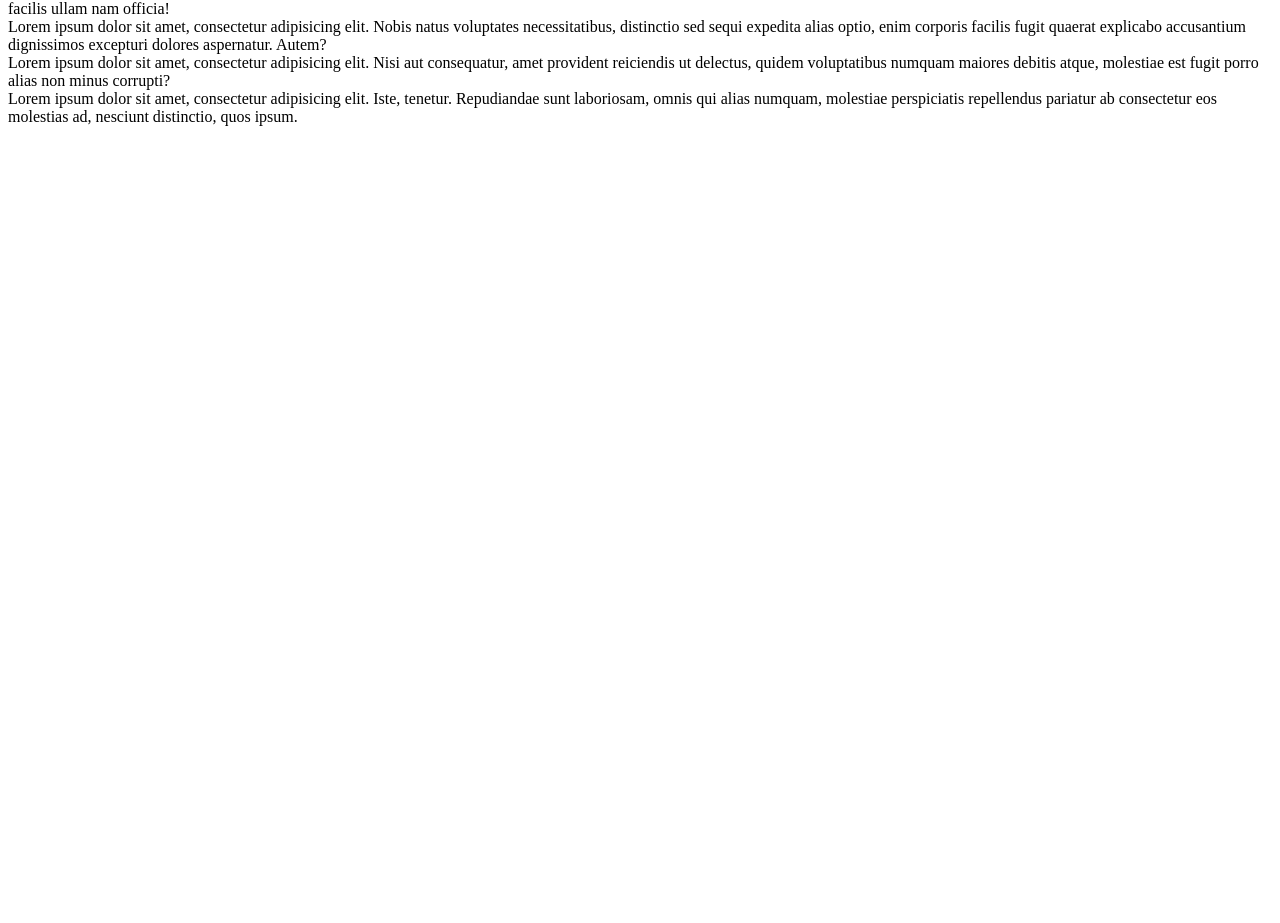
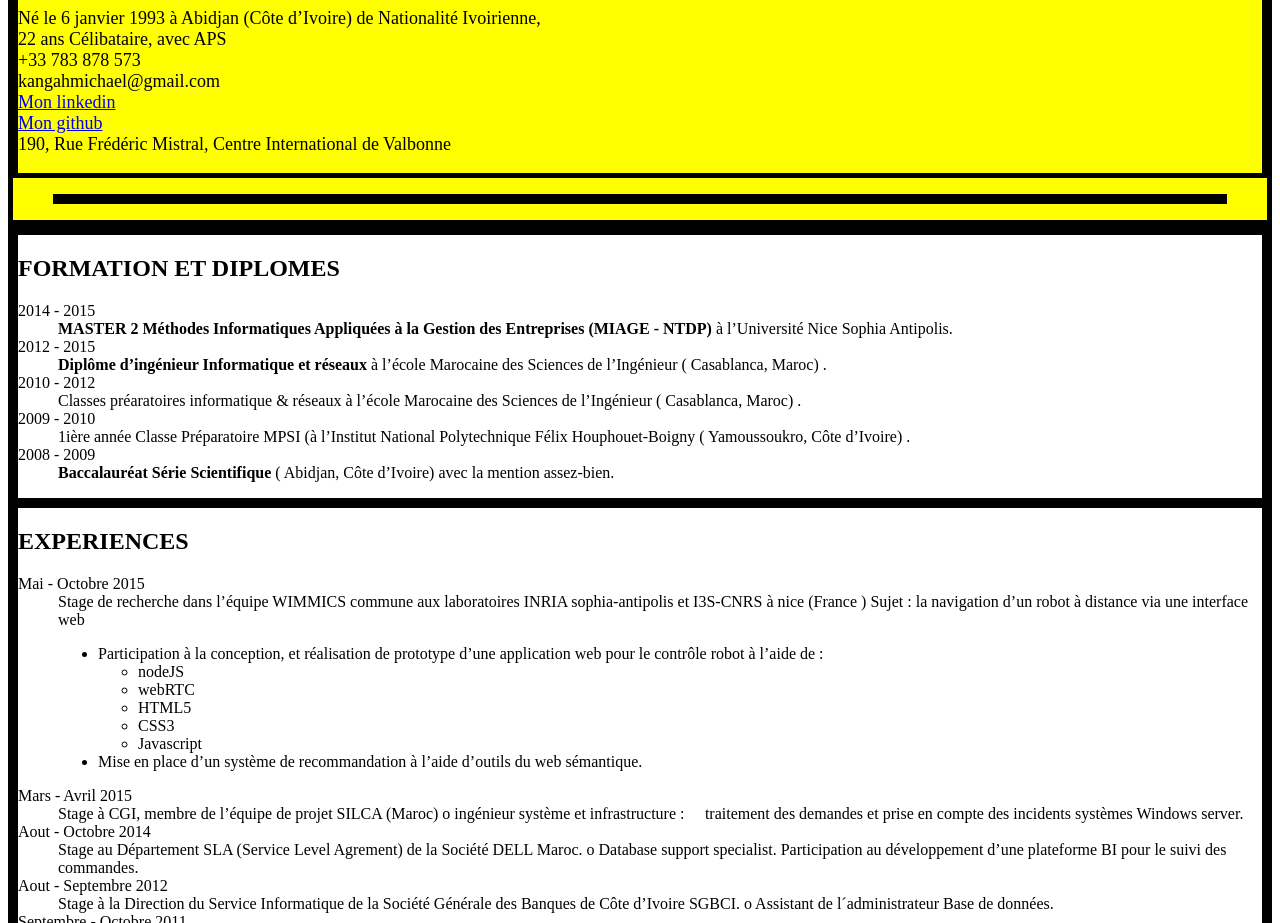
Before and after one commit to KFMichael/KFMichael.github.io, a plain HTML site: page index.html in a window 1280 px wide. Shown: the part 150-1073 px from the top of the page. Before the commit the page ends 800 px from the top, so only its background shows below. Drawn offline with Linux system fonts and the light colour scheme.

Commit message:
ajout de contenu

```diff
--- a/index.html
+++ b/index.html
@@ -4,20 +4,109 @@
 <head>
     <meta charset="utf-8">
     <title> KFMichael ^_^</title>
-    <meta name="description" content="Ce site à pour but de me presenter en utilisant les bonnes pratiques du web [HTML5|CSS3|JS] + accessibilite ! enjoy being inside my head :-p !! ">
+    <meta name="description" content="Ce site &#224; pour but de me presenter en utilisant les bonnes pratiques du web [HTML5|CSS3|JS] + accessibilite ! enjoy being inside my head :-p !! ">
     <meta name="keywords" content="kangah,michael,frank,developpement web,CV,presentation">
     <meta name="author" content="Michael KANGAH">
+    <link rel="stylesheet" href="styles/style.css">
 </head>
 
 <body>
     <nav id="MenuBar"> Lorem ipsum dolor sit amet, consectetur adipisicing elit. Praesentium deleniti iure culpa necessitatibus eaque ullam similique odio soluta, tempora, pariatur magni. Minima vel sapiente autem alias voluptatum fugit consequuntur possimus!</nav>
     <article id="etatCivil">
-        <section id="informations"></section>
+        <section id="informations">
+            <h1>KANGAH Baffou&#233; Frank Micha&#235;l</h1>
+            <p>N&#233; le
+                <time datetime="1993-01-06T06:45"> 6 janvier 1993 </time> &#224; Abidjan &#40;C&#244;te d’Ivoire&#41; de Nationalit&#233; Ivoirienne,
+                <br />
+                <span id=""> 22 ans C&#233;libataire, avec APS </span>
+                <br />
+                <span id="tel">+33 783 878 573 </span>
+                <br />
+                <span id="email"> kangahmichael@gmail.com </span>
+                <br />
+                <span id="addLinkedin"> <a href="https://linkedin.com/in/kangahmichael"> Mon linkedin </a> </span>
+                <br />
+                <span id="addGithub"> <a href="https://github.com/KFMichael/"> Mon github </a> </span>
+                <br />
+                <span id="add"> 190, Rue Fr&#233;d&#233;ric Mistral, Centre International de Valbonne </span>
+            </p>
+        </section>
         <figure id="photoCV"></figure>
     </article>
     <article id="corpsCV">
-        <section id="education">Lorem ipsum dolor sit amet, consectetur adipisicing elit. Corporis in, rerum sequi omnis facere hic, error, iusto labore voluptatem rem deserunt velit? Excepturi, natus pariatur quidem hic provident, at nobis!</section>
-        <section id="experience">Lorem ipsum dolor sit amet, consectetur adipisicing elit. Error natus quae molestias, optio quam. Accusamus debitis minus excepturi voluptatum? Molestias earum inventore, ab eligendi aspernatur iste similique architecto ullam repellendus.</section>
+        <section id="education">
+            <h2> FORMATION ET DIPLOMES </h2>
+            <dl id="listEducation">
+                <dt>
+                    <time datetime="2014">2014</time> -
+                    <time datetime="2015">2015</time>
+                </dt>
+                <dd> <span class="diplome"> MASTER 2 M&#233;thodes Informatiques Appliqu&#233;es &#224; la Gestion des Entreprises &#40;MIAGE - NTDP&#41; </span> &#224; l’Universit&#233; Nice Sophia Antipolis.</dd>
+                <dt>
+                    <time datetime="2012">2012</time> -
+                    <time datetime="2015">2015</time>
+                </dt>
+                <dd> <span class="diplome"> Dipl&#244;me d’ing&#233;nieur Informatique et r&#233;seaux </span> &#224; l’&#233;cole Marocaine des Sciences de l’Ing&#233;nieur &#40; <span class="lieuFormation"> Casablanca, Maroc&#41; </span>.</dd>
+                <dt>
+                    <time datetime="2010">2010</time> -
+                    <time datetime="2012">2012</time>
+                </dt>
+                <dd>Classes pr&#233;aratoires informatique &#38; r&#233;seaux &#224; l’&#233;cole Marocaine des Sciences de l’Ing&#233;nieur &#40; <span class="lieuFormation"> Casablanca, Maroc&#41; </span>.</dd>
+                <dt>
+                    <time datetime="2009">2009</time> -
+                    <time datetime="2010">2010</time>
+                </dt>
+                <dd> 1i&#232;re ann&#233;e Classe Pr&#233;paratoire MPSI &#40;&#224; l’Institut National Polytechnique F&#233;lix Houphouet-Boigny &#40; <span class="lieuFormation"> Yamoussoukro, C&#244;te d’Ivoire&#41; </span>.</dd>
+                <dt>
+                    <time datetime="2008">2008</time> -
+                    <time datetime="2009">2009</time>
+                </dt>
+                <dd> <span class="diplome"> Baccalaur&#233;at S&#233;rie Scientifique </span> &#40; <span class="lieuFormation"> Abidjan, C&#244;te d’Ivoire&#41; </span> avec la mention assez-bien.</dd>
+            </dl>
+        </section>
+        <section id="experience">
+            <h2> EXPERIENCES </h2>
+            <dl id="listEducation">
+                <dt>
+                    <time datetime="2015-05-01">Mai</time> -
+                    <time datetime="2015-10-15">Octobre </time> 2015
+                </dt>
+                <dd> Stage de recherche dans l’&#233;quipe WIMMICS commune aux laboratoires INRIA sophia-antipolis et I3S-CNRS &#224; nice (France ) <span class="sujetStage"> Sujet : la navigation d’un robot &#224; distance via une interface web </span>
+                    <ul>
+                        <li> Participation &#224; la conception, et r&#233;alisation de prototype d’une application web pour le contrôle robot &#224; l’aide de :
+                            <ul>
+                                <li> <span class="tecno">nodeJS</span> </li>
+                                <li> <span class="tecno">webRTC</span> </li>
+                                <li><span class="tecno">HTML5</span> </li>
+                                <li><span class="tecno">CSS3 </span> </li>
+                                <li><span class="tecno">Javascript </span> </li>
+                            </ul>
+                        </li>
+                        <li> Mise en place d’un syst&#232;me de recommandation &#224; l’aide d’outils du web s&#233;mantique.</li>
+                    </ul>
+                </dd>
+                <dt>
+                    <time datetime="2015-03-01">Mars</time> -
+                    <time datetime="2015-04-01">Avril</time> 2015
+                </dt>
+                <dd> Stage &#224; CGI, membre de l’&#233;quipe de projet SILCA (Maroc) o ing&#233;nieur syst&#232;me et infrastructure :  traitement des demandes et prise en compte des incidents syst&#232;mes Windows server. </dd>
+                <dt>
+                    <time datetime="2014-08-01">Aout</time> -
+                    <time datetime="2014-10-01">Octobre</time> 2014
+                </dt>
+                <dd>Stage au D&#233;partement SLA (Service Level Agrement) de la Soci&#233;t&#233; DELL Maroc. o Database support specialist. Participation au d&#233;veloppement d’une plateforme BI pour le suivi des commandes. </dd>
+                <dt>
+                    <time datetime="2012-08-01">Aout</time> -
+                    <time datetime="2012-09-01">Septembre</time> 2012
+                </dt>
+                <dd> Stage &#224; la Direction du Service Informatique de la Soci&#233;t&#233; G&#233;n&#233;rale des Banques de Côte d’Ivoire SGBCI. o Assistant de l´administrateur Base de donn&#233;es. </dd>
+                <dt>
+                    <time datetime="2011-09-01">Septembre </time> -
+                    <time datetime="2011-10-01">Octobre </time> 2011
+                </dt>
+                <dd> Stage d’observation &#224; la Direction du Service Informatique de la Caisse d’&#233;pargne Côte d´Ivoire.</dd>
+            </dl>
+        </section>
     </article>
     <aside id="skills">
         <section id="langage">Lorem ipsum dolor sit amet, consectetur adipisicing elit. Voluptates similique consequuntur unde eveniet, minima assumenda ad velit nulla non! Illo, corporis veniam dolor, omnis fugit architecto facilis ullam nam officia!</section>
@@ -25,7 +114,6 @@
         <section id="hobbies">Lorem ipsum dolor sit amet, consectetur adipisicing elit. Nisi aut consequatur, amet provident reiciendis ut delectus, quidem voluptatibus numquam maiores debitis atque, molestiae est fugit porro alias non minus corrupti?</section>
     </aside>
     <footer id="aPropos">Lorem ipsum dolor sit amet, consectetur adipisicing elit. Iste, tenetur. Repudiandae sunt laboriosam, omnis qui alias numquam, molestiae perspiciatis repellendus pariatur ab consectetur eos molestias ad, nesciunt distinctio, quos ipsum.</footer>
-
 </body>
 
 </html>
--- a/styles/style.css
+++ b/styles/style.css
@@ -1,41 +1,93 @@
-html {
+/*html {
     font-size: 10px;
     font-family: 'Open Sans', sans-serif;
 }
-
+*/
 
 h1 {
-  font-size: 60px;
+    font-size: 30px;
     text-align: center;
 }
 
-p, li {
-  font-size: 16px;
-  line-height: 2;
-  letter-spacing: 1px;
+p {
+    font-size: 18px;
 }
 
 
-html {
+/*html {
     background-color: #00539F;
-}
+}*/
 
+
+/*
 body {
     width: 600px;
     margin: 0 auto;
     background-color: #FF9500;
     padding: 0 20px 20px 20px;
     border: 5px solid black;
-}
+}*/
 
 h1 {
-  margin: 0;
-  padding: 20px 0;
     color: #00539F;
-  text-shadow: 3px 3px 1px black;
 }
 
 img {
     display: block;
     margin: 0 auto;
 }
+
+.diplome {
+ font-weight: bold;
+}
+
+.lieuFormation {}
+
+#MenuBar {
+    border: 5px solid black;
+}
+
+#etatCivil {
+    background-color: yellow;
+    border: 5px solid black;
+}
+
+#informations {
+    border: 5px solid black;
+}
+
+#photoCV {
+    border: 5px solid black;
+}
+
+#corpsCV {
+    border: 5px solid black;
+}
+
+#education {
+    border: 5px solid black;
+}
+
+#experience {
+    border: 5px solid black;
+}
+
+#skills {
+    border: 5px solid black;
+}
+
+#langage {
+    border: 5px solid black;
+}
+
+#logiciel {
+    border: 5px solid black;
+}
+
+#hobbies {
+    border: 5px solid black;
+}
+
+#aPropos {
+    border: 5px solid black;
+}
```
Lines whose indentation alone changed are shown as unchanged.
